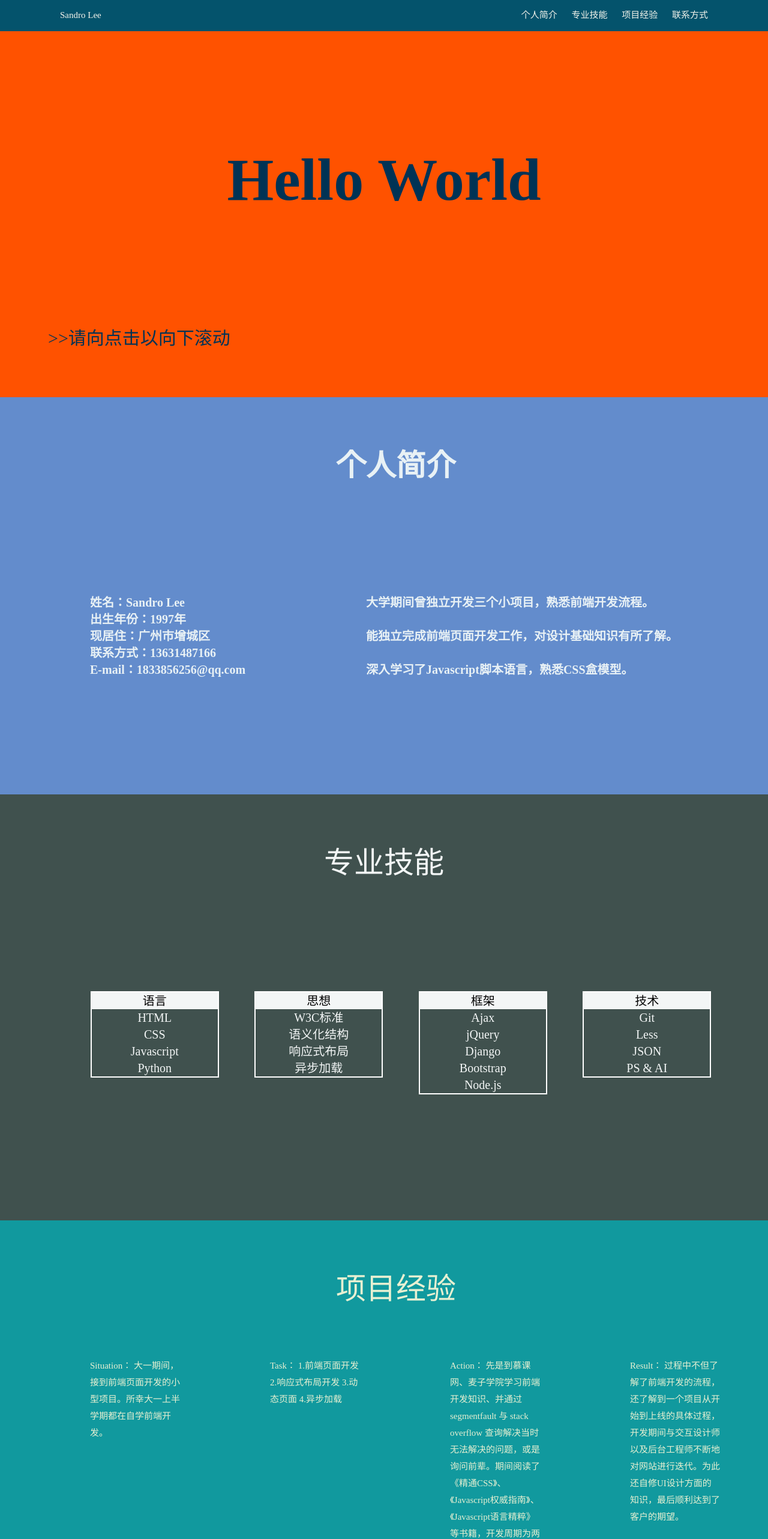
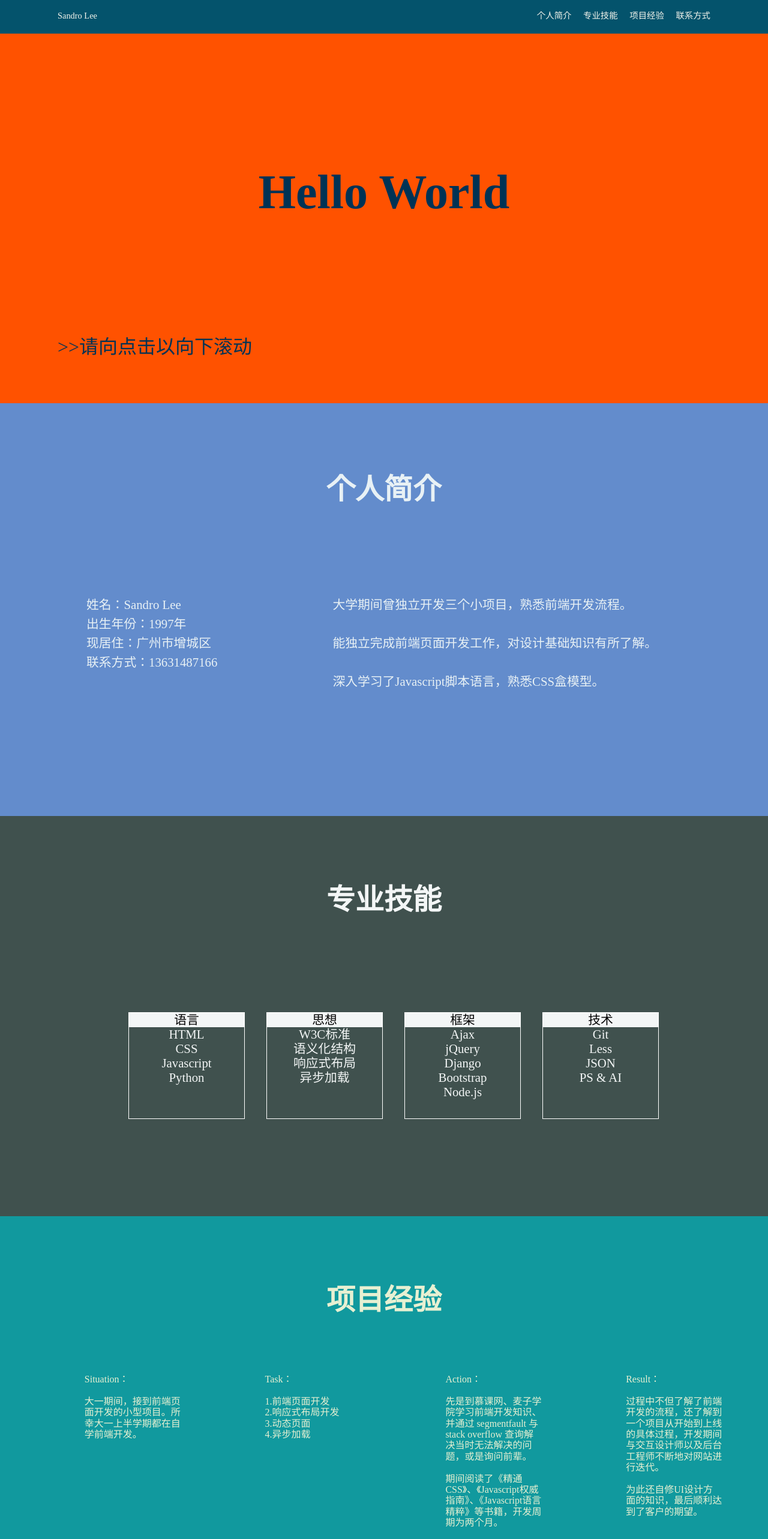
Before and after one commit to Folner/Personal_profile, a plain HTML site: page index.html in a window 1280 px wide. Shown: the top 2565 px of the page at 60% size. Drawn offline with nearby package versions, Linux system fonts and the light colour scheme.

Commit message:
Folner
Responsive development

```diff
--- a/CSS/main.css
+++ b/CSS/main.css
@@ -1,250 +1,281 @@
-/*rest css*/
-@charset "UTF-8";
-/* CSS reset */
-body,div,dl,dt,dd,ul,ol,li,h1,h2,h3,h4,h5,h6,pre,code,form,fieldset,legend,input,button,textarea,p,blockquote,th,td{ margin: 0; padding: 0; }
-fieldset,img{ border: 0; }
-:focus{ outline: 0; }
-address,caption,cite,code,dfn,em,strong,th,var,optgroup{ font-style: normal; font-weight: normal; }
-h1,h2,h3,h4,h5,h6{ font-size: 100%; font-weight: normal; font-family: "Microsoft YaHei"; }
-abbr,acronym{ border: 0; font-variant: normal; }
-code,kbd,samp,tt{ font-size: 100%; }
-input,button,textarea,select{ *font-size: 100%; border:none;}
-body{ background:#fff; color:#5e5e5e; font: 14px/2em Microsoft YaHei,SimSun,Arial;}
-ol,ul{ list-style: none; }
-table{ border-collapse: collapse; border-spacing: 0; }
-caption,th{ text-align: left; }
-sup,sub{ font-size: 100%; vertical-align: baseline; }
-:link, :visited, ins{ text-decoration: none; }
-blockquote,q{ quotes: none; }
-blockquote:before, blockquote:after, q:before, q:after{ content: ''; content: none; }
-a:link, a:visited{ color: #5e5e5e;}
-a:hover { color:#c9394a;}
-a:active { color: #666;}
-.clearfix:after{content:'\0020';display:block;height:0;clear:both;visibility:hidden;}
-.clearfix{*zoom:1;}
-.l{float:left;}
-.r{float:right;}
-.clear{ height:0; overflow:hidden; clear:both}
-
-/*my codes*/
+/*reset*/
 * {
     margin: 0;
     padding: 0;
     font-family: "Microsoft YaHei";
 }
-.clear{
+::selection {
+	background-color: #b3d4fc;
+	text-shadow: none;
+}
+ul {
+	margin: 0;
+	padding: 0;
+}
+li {
+	list-style: none;
+}
+a {
+	list-style: none;
+	text-decoration:none;
+}
+.clearfix:before,
+.clearfix:after {
+	content:" ";
+	display: table;
+}
+.clearfix:after {
 	clear: both;
 }
+
+/*my code*/
 /*导航栏*/
 .nav{
-	height: 52px;
+	height: 3.5rem;
 	width: 100%;
-	line-height: 30px;
-	font-size: 15px;
+	line-height: 2rem;
+	font-size: 0.9rem;
 	color: #F4F4EC;
 	background: #04536C;
 	position: fixed;
 	z-index: 1;
 }
+
 #nav-name{
 	color: #F4F4EC;
-	margin-top: 10px;
-	margin-left: 100px;
+	margin-top: 0.6rem;
+	margin-left: 6rem;
 	display: inline-block;
 	float: left;
 }
 .nav-more{
-	margin-top: 10px;
-	margin-right: 100px;
+	margin-top: 0.6rem;
+	margin-right: 6rem;
 	float: right;
 }
 .nav-more a{
 	color: #F4F4EC;
-	margin-left: 20px;
+	margin-left: 1rem;
 	position: relative;
+	list-style: none;
+}
+
+@media only screen and (max-width: 50em){
+
+}
+
+@media only screen and (min-width: 30.0625em) and (max-width: 50em){
+
+}
+
+@media only screen and (max-width: 30em){
+	.nav{ height: 6rem; } #nav-name{ margin-left: 40%; } .nav-more a{ text-align: center; }
 }
 /*头图*/
 .first-page{
 	background-color: #FF5200;
 	width: 100%;
-	height: 662px;
+	height: 42rem;
 }
 .head-word{
 	color: #003355;
 	font-weight: bold;
-	font-size: 100px;
+	font-size: 5rem;
 	text-align: center;
-	line-height: 600px;
+	line-height: 40rem;
 	position: absolute;
 	margin: 0 auto;
 	width: 100%;
 }
 .first-page a{
 	position: absolute;
-	margin-top: 550px;
-	margin-left: 80px;
-	font-size: 30px;
+	margin-top: 35rem;
+	margin-left: 6rem;
+	font-size: 2rem;
 	color: #003355;
 }
-/*主要内容*/
+
+@media only screen and (max-width: 50em){
+
+}
+
+@media only screen and (min-width: 30.0625em) and (max-width: 50em){
+	.first-page{ height: 35rem; } .head-word{ margin-top: -5rem; } .first-page a{ margin-top: 25rem; }
+}
+
+@media only screen and (max-width: 30em){
+	.first-page{ height: 30rem; } .head-word{ font-size: 3.5rem; margin-top: -5rem;} .first-page a{ text-align: center; font-size: 1.7rem; margin-top: 20rem; }
+}
+/*个人简介*/
 .main{
 	width: 100%;
-	height: 662px;
+	height: auto;
 	background: #638CCC;
-	font-size: 20px;
-	font-weight: bold;
+	font-size: 1.3rem;
+	line-height: 2rem;
 	color: #E8F1F5;
 }
 .main p{
-	font-size: 50px;
-	padding-top: 100px;
-	padding-left: 560px;
+	font-size: 3rem;
+	font-weight: bold;
+	margin-top: 8rem;
+	text-align: center;
 }
 .main-in{
-	margin-left: 150px;
-	margin-top: 200px;
+	margin-left: 9rem;
+	margin-top: 10rem;
 	float: left;
 }
 .main-moin{
-	margin-top: 200px;
-	margin-right: 150px;
-	float: right;
+	margin-top: 10rem;
+	margin-left: 15%;
+	float: left;
+	margin-bottom: 13rem;
+}
+
+@media only screen and (max-width: 50em){
+
+}
+
+@media only screen and (min-width: 30.0625em) and (max-width: 50em){
+	.main{ height: 35rem }.main-in{ margin-top: 5rem; margin-left: 3rem; padding-left: 1rem; padding-right: 1rem; border: 0.1rem solid #FFFFFF; font-size: 1rem; } .main-moin{ margin-left: 1rem; margin-top: 5rem; padding-left:1rem; border: 0.1rem solid #FFFFFF; font-size: 1rem; }
+}
+
+@media only screen and (max-width: 30em){
+	.main-in{ margin-top: 5rem; margin-left: 8rem; padding-left: 1rem; padding-right: 1rem; border: 0.1rem solid #FFFFFF; font-size: 1rem; } .main-moin{ margin-top:5rem; margin-bottom: 3rem; margin-left: 1rem; padding-left:1rem; border: 0.1rem solid #FFFFFF; font-size: 1rem; }
 }
 /*专业技能*/
 .skills-title{
 	width: 100%;
-	height: 610px;
+	height: auto;
 	background: #40514E;
 	margin: 0 auto;
-	padding-top: 100px;
 	text-align: center;
 }
 .skills-word{
 	color: #F3F6F6;
-	font-size: 50px;
+	font-size: 3rem;
+	margin-top: 7rem
 }
 .skills-main{
 	width: 100%;
-	height: 500px;
+	height: auto;
 	color: #F3F6F6;
 }
-.skills-lang{
+.skills-lang, .skills-idea, .skills-frame, .skills-tech {
 	display: inline-block;
-    height: auto;
-    width: 210px;
-    margin: 200px 0 0 56px;
-    border: 2px solid #FFFFFF;
-    font-size: 20px;
+    height: 11rem;
+    width: 12rem;
+    border: 0.1rem solid #FFFFFF;
+    font-size: 1.3rem;
     font-family: "Microsoft YaHei light";
     text-align: center;
     vertical-align: top;
-}
-.skills-idea{
-	display: inline-block;
-    height: auto;
-    width: 210px;
-    margin: 200px 0 0 56px;
-    border: 2px solid #FFFFFF;
-    font-size: 20px;
-    font-family: "Microsoft YaHei light";
-    text-align: center;
-    vertical-align: top;
-}
-.skills-frame{
-	display: inline-block;
-    height: auto;
-    width: 210px;
-    margin: 200px 0 0 56px;
-    border: 2px solid #FFFFFF;
-    font-size: 20px;
-    font-family: "Microsoft YaHei light";
-    text-align: center;
-    vertical-align: top;
-}
-.skills-tech{
-	display: inline-block;
-    height: auto;
-    width: 210px;
-    margin: 200px 0 0 56px;
-    border: 2px solid #FFFFFF;
-    font-size: 20px;
-    font-family: "Microsoft YaHei light";
-    text-align: center;
-    vertical-align: top;
+    margin-top: 10rem;
+    margin-bottom: 10.1rem;
+    margin-left: 2rem
 }
 .skills-first{
 	background-color: #F3F6F6;
 	color: black;
 }
+
+@media only screen and (max-width: 50em){
+
+}
+
+@media only screen and (min-width: 30.0625em) and (max-width: 50em){
+	.skills-title{ height: 35rem; margin-top: -3.2rem; } .skills-lang, .skills-idea, .skills-frame, .skills-tech{
+		margin-top: 3rem; width: 10rem; margin-left: 1rem; font-size: 1.2rem; height: 10rem; margin-bottom: 5rem;
+	}
+}
+
+@media only screen and (max-width: 30em){
+	.skills-word{ margin-bottom: 3rem; } .skills-lang, .skills-idea, .skills-frame, .skills-tech { margin-bottom: 3rem; margin-left: 1rem; margin-top: 0;}
+}
 /*项目经验*/
 .pro-main{
 	width: 100%;
-	height: 662px;
-	color: #E7F0D2;
+	height: auto;
 	background: #11999E;
+
 }
 .pro-main h1{
-	padding-top: 100px;
-	padding-left: 560px;
-	font-size: 50px;
+	margin-top: 7rem;
+	text-align: center;
+	color: #E7F0D2;
+	font-size: 3rem;
 }
-.pro-left{
-	font-size: 15px;
-	margin-top: 100px;
-	margin-left: 150px;
-	width: 150px;
-	height: 200px;
+.pro-left, .pro-right{
+	font-size: 1rem;
+	color: #E7F0D2;
+	margin-top: 4rem;
+	margin-left: 11%;
+	margin-bottom: 4rem;
+	width: 10rem;
+	height: auto;
 	float: left;
 }
-.pro-right{
-	font-size: 15px;
-	margin-top: 100px;
-	margin-left: 150px;
-	width: 150px;
-	height: 200px;
-	float: left;
+
+@media only screen and (max-width: 50em){
+
 }
+
+@media only screen and (min-width: 30.0625em) and (max-width: 50em){
+	.pro-left, .pro-right{ margin-left: 9rem; margin-top: 1rem; padding-left: 0.5rem; padding-right: 0.5rem; border: 0.1rem solid #FFFFFF; }
+}
+
+@media only screen and (max-width: 30em){
+	.pro-left, .pro-right{ margin-left: 2.1rem; margin-top: 1rem; padding-left: 0.5rem; padding-right: 0.5rem; border: 0.1rem solid #FFFFFF; }
+}
+
+
 /*页脚*/
 .footer{
 	width: 100%;
-	height: 662px;
+	height: auto;
 	color: #E7F0D2;
 	background: #83B271;
 }
 .footer-call{
-	font-size: 50px;
-	padding-top: 100px;
-	margin-left: 45%;
+	font-size: 3rem;
+	text-align: center;
+	padding-top: 8rem;
 }
 .footer p{
 	float: left;
-	margin-top: 145px;
-	margin-left: 160px;
+	margin-top: 6rem;
+	margin-left: 10rem;
 	font-size: 25px;
-	line-height: 100px;
+	line-height: 10rem;
 }
-#wechat{
+#wechat, #QQ, #Email{
 	width: 10%;
 	height: 20%;
 	float: left;
-	margin-top: 250px;
-	margin-left: -150px;
+	margin-top: 15rem;
+	margin-left: -10rem;
+	margin-bottom: 5rem;
 	position: relative;
 }
 #QQ{
 	width: 8.5%;
-	height: 20%;
-	float: left;
-	margin-top: 250px;
-	margin-left: -150px;
-	position: relative;
+}3
+
+#Email{
+	margin-left: -15rem;
 }
 
-#Email{
-	width: 10%;
-	height: 20%;
-	float: left;
-	margin-top: 250px;
-	margin-left: -250px;
-	position: relative;
+@media only screen and (max-width: 50em){
+
 }
+
+@media only screen and (min-width: 30.0625em) and (max-width: 50em){
+	.footer p{ font-size: 1rem; margin-left: 4rem; margin-top: 1rem; padding-left: 0.5rem; padding-right: 0.5rem; }
+	#wechat, #QQ{ margin-top: 8rem; margin-left: -6.5rem; } #Email{ margin-top: 8rem; margin-left: -10rem; }
+}
+
+@media only screen and (max-width: 30em){
+	.footer p{ font-size: 0.5rem; margin-left: 1rem; margin-top: 1rem; padding-left: 0.5rem; padding-right: 0.5rem; }
+	#wechat, #QQ{ margin-top: 8rem; margin-left: -4.5rem; } #Email{ margin-top: 8rem; margin-left: -7.5rem; }
+}
--- a/index.html
+++ b/index.html
@@ -2,13 +2,16 @@
 <html lang="en">
 <head>
 	<meta charset="UTF-8">
+	<meta http-equiv="x-ua-compatible" content="ie-edge">
+	<title>Resume</title>
+	<meta name="viewport" content="width=device-width, initial-scale=1">
+	<link rel="shortcut icon" href="images/ico.ico" type="icon">
+	<link href="https://cdn.bootcss.com/normalize/4.1.1/normalize.css" rel="stylesheet">
 	<link rel="stylesheet" href="CSS/main.css">
-	<title>Resume</title>
-	<link rel="shortcut icon" href="images/ico.ico" type="icon">
 </head>
 <body>
 	<!-- 导航栏 -->
-	<div class="nav">
+	<div class="nav clearfix">
 		<a href="#" id="nav-name">Sandro Lee</a>
 		<nav class="nav-more">
 			<a id="perPro" href="#">个人简介</a>
@@ -18,29 +21,28 @@
 		</nav>
 	</div>
 	<!-- 头图 -->
-	<div class="first-page">
+	<div class="first-page clearfix">
 		<h1 class="head-word">Hello World</h1>
 		<a href="#" id="downPage">>>请向点击以向下滚动</a>
 	</div>
 	<!-- 主要内容 -->
-	<div class="main">
+	<div class="main clearfix">
 		<p>个人简介</p>
-		<div class="main-in">
+		<div class="main-in clearfix">
 			姓名：Sandro Lee<br>
 			出生年份：1997年<br>
 			现居住：广州市增城区<br>
 			联系方式：13631487166<br>
-			E-mail：1833856256@qq.com<br>
 		</div>
-		<div class="main-moin">
+		<div class="main-moin clearfix">
 			大学期间曾独立开发三个小项目，熟悉前端开发流程。<br><br>能独立完成前端页面开发工作，对设计基础知识有所了解。<br><br>深入学习了Javascript脚本语言，熟悉CSS盒模型。
 		</div>
 	</div>
-	<div class="clear"></div>
+	<div class="clearfix"></div>
 	<!-- 专业技能 -->
-<div class="skills-title">
-	<h2 class="skills-word">专业技能</h2>
-	<div class="skills-main">
+	<div class="skills-title clearfix">
+		<h2 class="skills-word clearfix">专业技能</h2>
+		<div class="skills-main clearfix">
 			<ul class="skills-lang">
 				<li class="skills-first">语言</li>
 				<li>HTML</li>
@@ -48,14 +50,14 @@
 				<li>Javascript</li>
 				<li>Python</li>
 			</ul>
-		<ul class="skills-idea">
+			<ul class="skills-idea clearfix">
 				<li class="skills-first">思想</li>
 				<li>W3C标准</li>
 				<li>语义化结构</li>
 				<li>响应式布局</li>
 				<li>异步加载</li>
 			</ul>
-		<ul class="skills-frame">
+			<ul class="skills-frame clearfix">
 				<li class="skills-first">框架</li>
 				<li>Ajax</li>
 				<li>jQuery</li>
@@ -63,7 +65,7 @@
 				<li>Bootstrap</li>
 				<li>Node.js</li>
 			</ul>
-		<ul class="skills-tech">
+			<ul class="skills-tech clearfix">
 				<li class="skills-first">技术</li>
 				<li>Git</li>
 				<li>Less</li>
@@ -73,19 +75,19 @@
 		</div>
 	</div>
 	<!-- 项目经验 -->
-<div class="pro-main">
+	<div class="pro-main clearfix">
 		<h1>项目经验</h1>
-	<p class="pro-left">Situation：
+		<p class="pro-left">Situation：<br><br>
 	大一期间，接到前端页面开发的小型项目。所幸大一上半学期都在自学前端开发。<br><br></p>
-	<p class="pro-left">Task：
-1.前端页面开发 2.响应式布局开发 3.动态页面 4.异步加载<br><br></p>
-	<p class="pro-right">Action：
-先是到慕课网、麦子学院学习前端开发知识、并通过 segmentfault 与 stack overflow 查询解决当时无法解决的问题，或是询问前辈。期间阅读了《精通CSS》、《Javascript权威指南》、《Javascript语言精粹》等书籍，开发周期为两个月。<br><br></p>
-	<p class="pro-right">Result：
-过程中不但了解了前端开发的流程，还了解到一个项目从开始到上线的具体过程，开发期间与交互设计师以及后台工程师不断地对网站进行迭代。为此还自修UI设计方面的知识，最后顺利达到了客户的期望。<br><br></p>
+		<p class="pro-left">Task：<br><br>
+	1.前端页面开发<br>2.响应式布局开发<br>3.动态页面<br>4.异步加载<br><br></p>
+		<p class="pro-right">Action：<br><br>
+	先是到慕课网、麦子学院学习前端开发知识、并通过 segmentfault 与 stack overflow 查询解决当时无法解决的问题，或是询问前辈。<br><br>期间阅读了《精通CSS》、《Javascript权威指南》、《Javascript语言精粹》等书籍，开发周期为两个月。<br><br></p>
+		<p class="pro-right">Result：<br><br>
+	过程中不但了解了前端开发的流程，还了解到一个项目从开始到上线的具体过程，开发期间与交互设计师以及后台工程师不断地对网站进行迭代。<br><br>为此还自修UI设计方面的知识，最后顺利达到了客户的期望。<br><br></p>
 	</div>
 	<!-- 页脚 -->
-<div class="footer">
+	<div class="footer clearfix">
 		<div class="footer-call">联系方式</div>
 		<p>微信：G6-Power</p>
 		<img id="wechat" src="http://www.free-icons-download.net/images/micro-letter-logo-logo-icon-92202.png">
```
Lines whose indentation alone changed are shown as unchanged.
